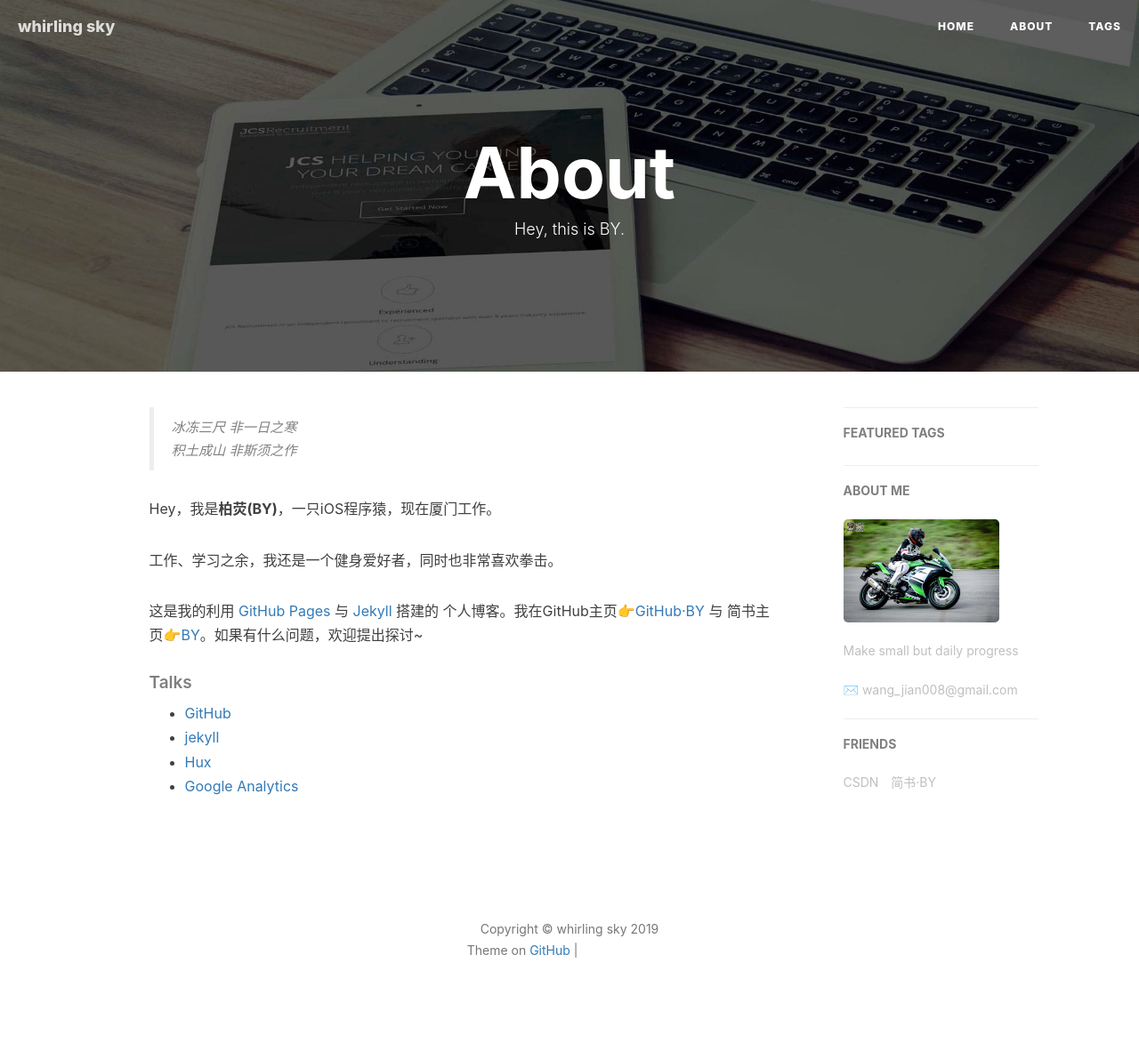
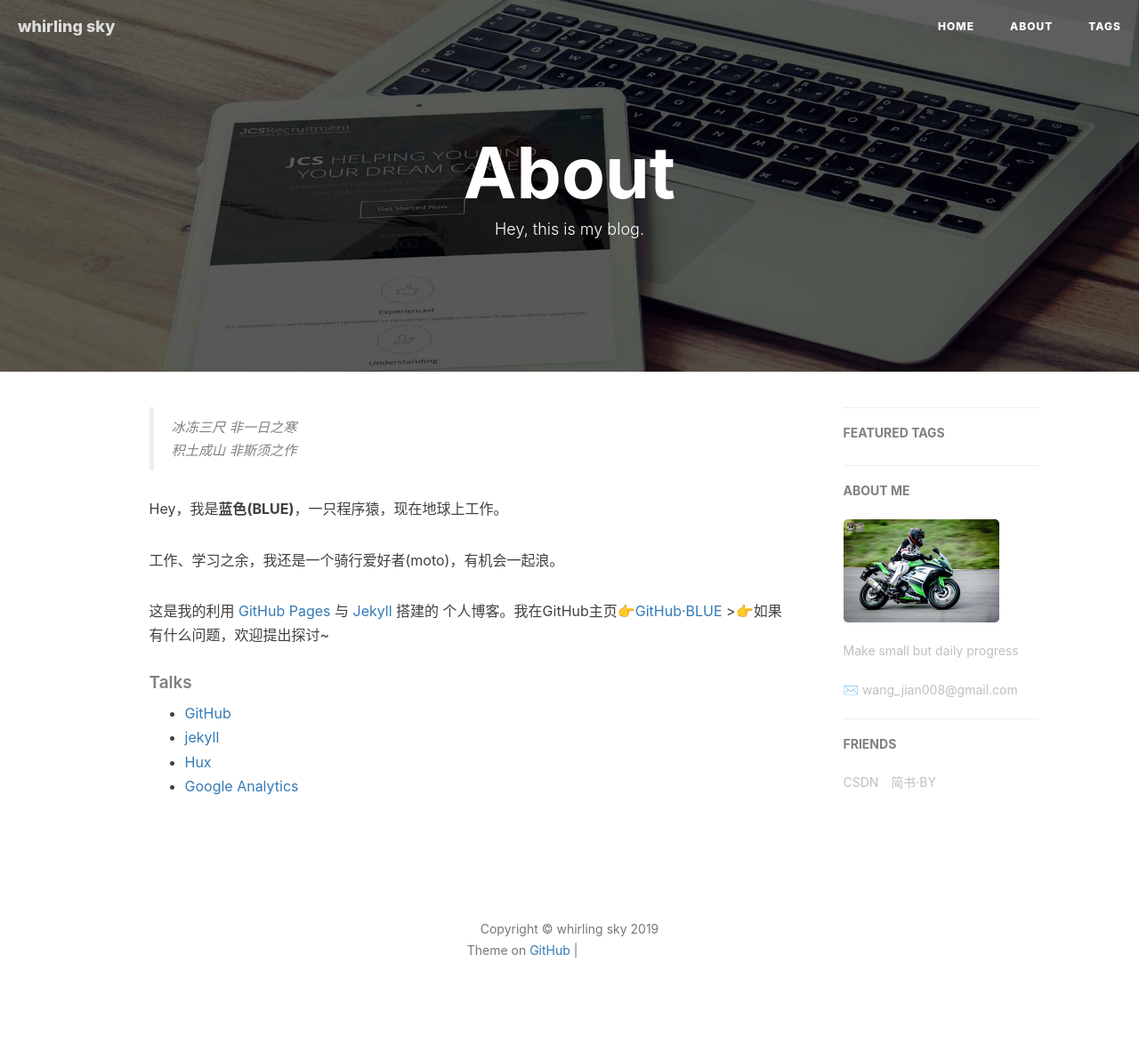
Before and after one commit to wangjianl/blog, a Jekyll site: the page built from about.html, in a window 1280 px wide. Shown: the whole page at 89% size. Built offline with Jekyll 4.4.1, drawn with Linux system fonts in a browser that asks for light colours; nearby versions of some CDN libraries; comment, search, counter and statistics services are not loaded; grey boxes are pictures that could not be loaded.

Commit message:
Update about.html

```diff
--- a/about.html
+++ b/about.html
@@ -1,7 +1,7 @@
 ---
 layout: page
 title: "About"
-description: "Hey, this is BY."
+description: "Hey, this is my blog."
 header-img: "img/post-bg-rwd.jpg"
 ---
 
@@ -18,11 +18,11 @@ header-img: "img/post-bg-rwd.jpg"
     <blockquote><p>冰冻三尺 非一日之寒<br>
     积土成山 非斯须之作</p></blockquote>
 
-    <p>Hey，我是<strong>柏荧(BY)</strong>，一只iOS程序猿，现在厦门工作。</p>
+    <p>Hey，我是<strong>蓝色(BLUE)</strong>，一只程序猿，现在地球上工作。</p>
 
-    <p>工作、学习之余，我还是一个健身爱好者，同时也非常喜欢拳击。</p>
+    <p>工作、学习之余，我还是一个骑行爱好者(moto)，有机会一起浪。</p>
 
-    <p>这是我的利用 <a href="https://pages.github.com/">GitHub Pages</a> 与 <a href="http://jekyll.com.cn/">Jekyll</a> 搭建的 个人博客。我在GitHub主页<a href="https://github.com/qiubaiying">👉GitHub·BY</a> 与 简书主页<a href="https://http://www.jianshu.com/u/e71990ada2fd">👉BY</a>。如果有什么问题，欢迎提出探讨~</p>
+    <p>这是我的利用 <a href="https://pages.github.com/">GitHub Pages</a> 与 <a href="http://jekyll.com.cn/">Jekyll</a> 搭建的 个人博客。我在GitHub主页<a href="https://github.com/wangjianl">👉GitHub·BLUE</a> >👉如果有什么问题，欢迎提出探讨~</p>
 
     <p></p>
 
```
